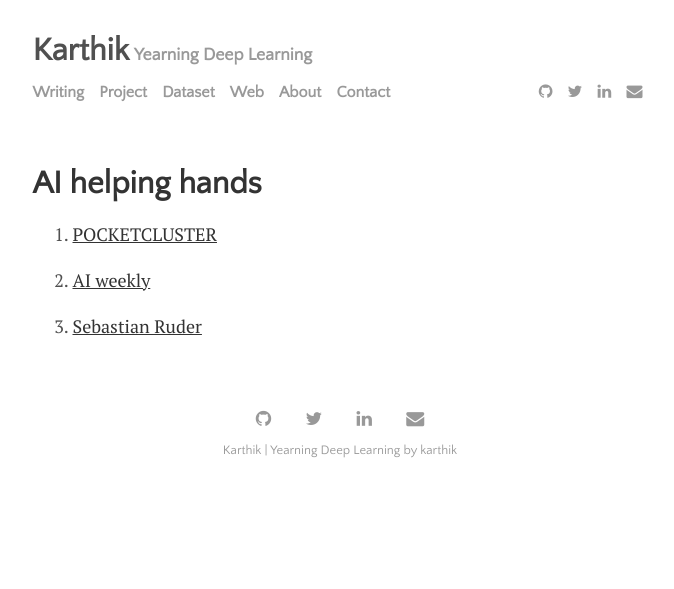
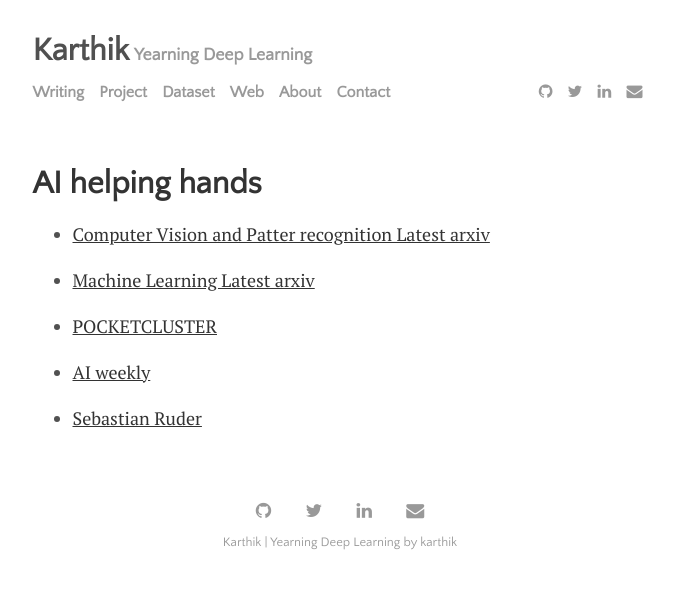
Before and after one commit to karthikziffer/karthikziffer.github.io, a Jekyll site: the page built from menu/web.md, in a window 1280 px wide. Shown: the top 589 px of the page, without its empty margins (300-974 px from the left). Built offline with Jekyll 4.4.1, drawn with Linux system fonts in a browser that asks for light colours.

Commit message:
added arxiv

```diff
--- a/menu/web.md
+++ b/menu/web.md
@@ -4,11 +4,12 @@
 ---
 
 
+- [Computer Vision and Patter recognition Latest arxiv](https://arxiv.org/list/cs.CV/recent){:target="_blank"}
 
-1. [POCKETCLUSTER](https://blog.pocketcluster.io/){:target="_blank"}
+- [Machine Learning Latest arxiv](https://arxiv.org/list/cs.LG/recent){:target="_blank"}
 
+- [POCKETCLUSTER](https://blog.pocketcluster.io/){:target="_blank"}
 
-2. [AI weekly](http://aidl.io/issues){:target="_blank"}
+- [AI weekly](http://aidl.io/issues){:target="_blank"}
 
-
-3. [Sebastian Ruder](http://ruder.io/){:target="_blank"}
+- [Sebastian Ruder](http://ruder.io/){:target="_blank"}
```
